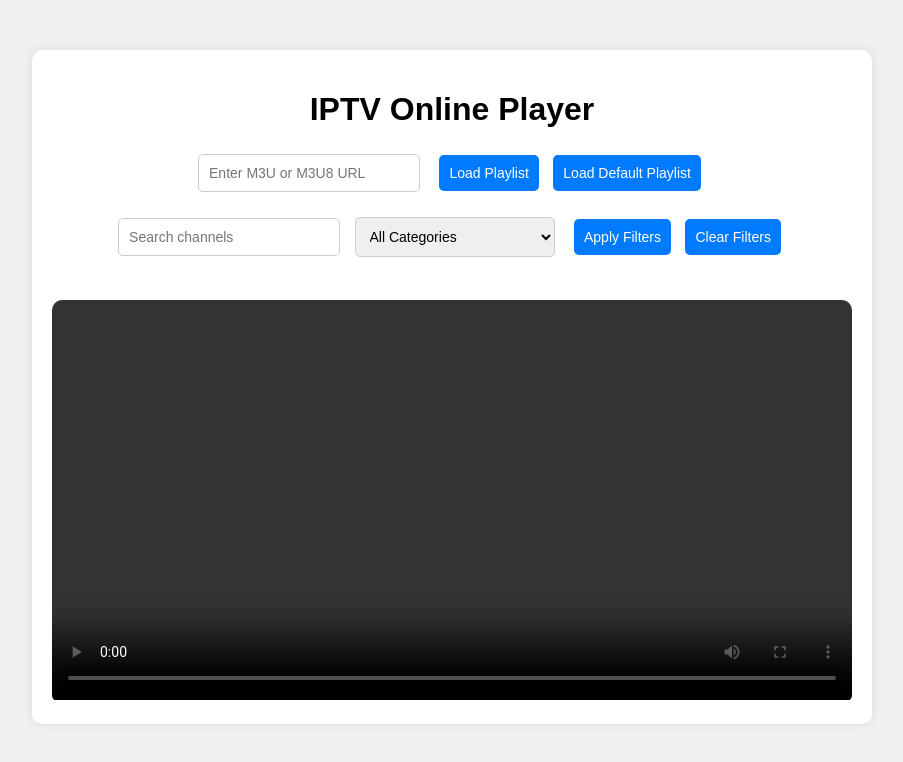
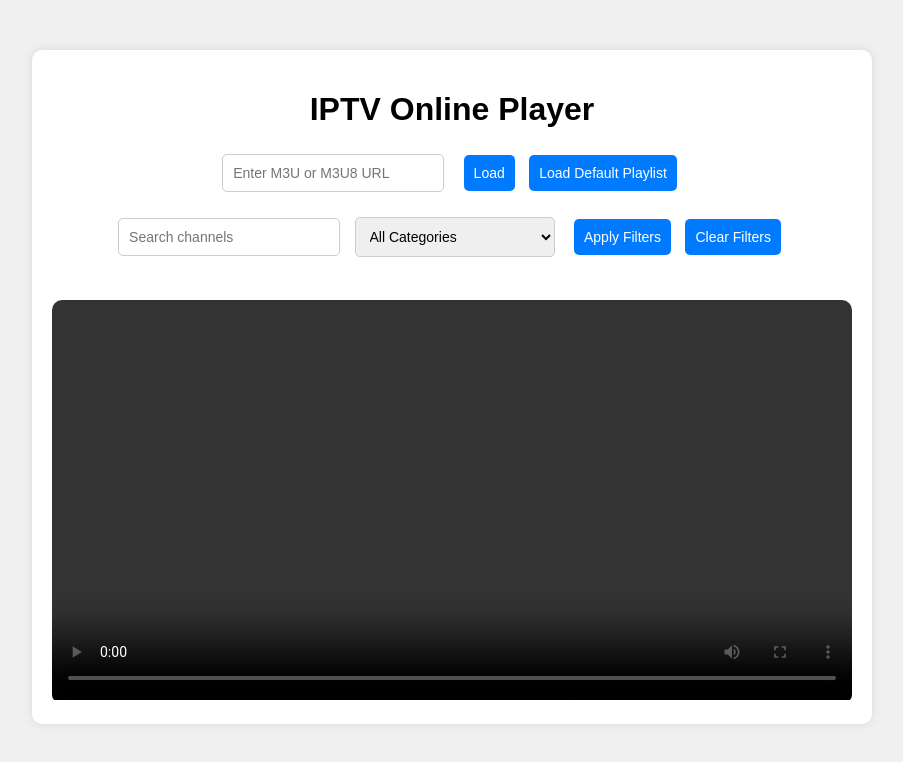
Before and after one commit to Harshil-Anuwadia/Harshil-Anuwadia.github.io, a plain HTML site: page iptv.html in a window 1280 px wide. Shown: the whole page, without its empty margins (188-1091 px from the left). Drawn offline with nearby package versions, Linux system fonts and the light colour scheme.

Commit message:
Update iptv.html

```diff
--- a/iptv.html
+++ b/iptv.html
@@ -11,7 +11,7 @@
         <h1>IPTV Online Player</h1>
         <div>
             <input type="text" id="urlInput" placeholder="Enter M3U or M3U8 URL">
-            <button onclick="loadPlaylist()">Load Playlist</button>
+            <button onclick="loadPlaylist()">Load</button>
             <button onclick="loadDefaultPlaylist()">Load Default Playlist</button>
         </div>
         <br>
```
